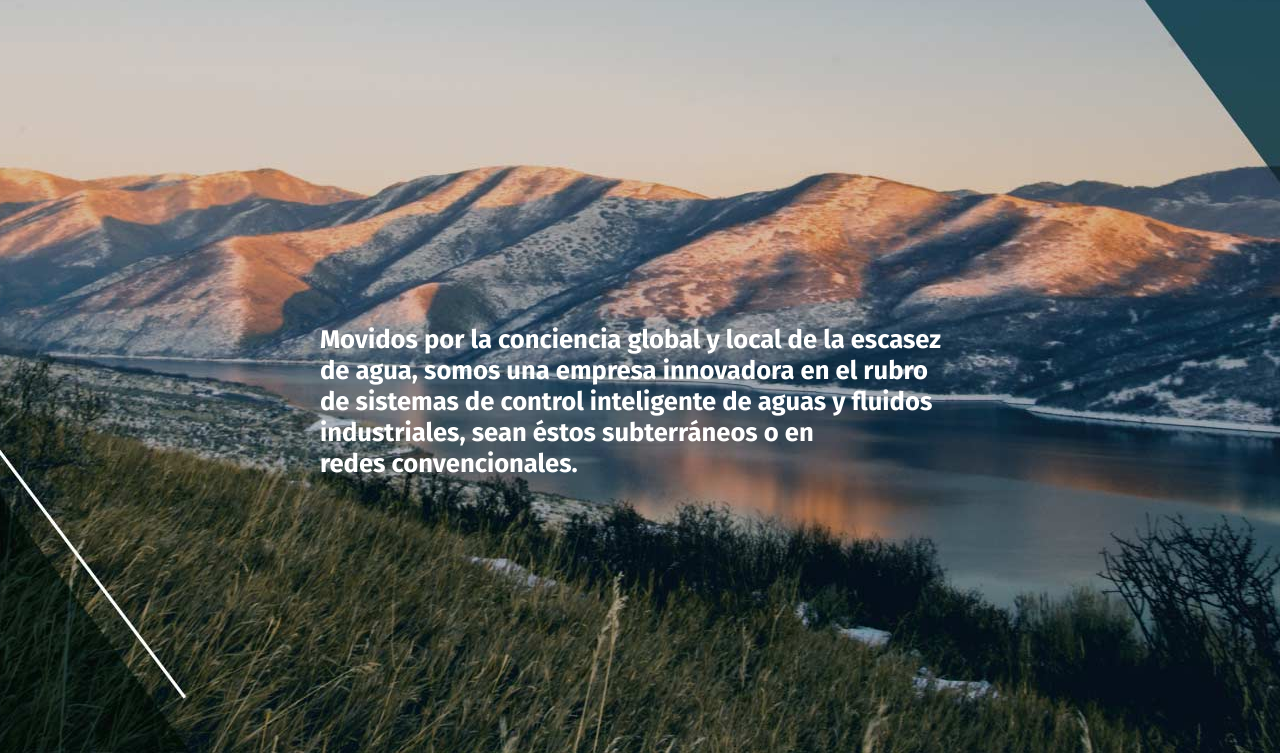
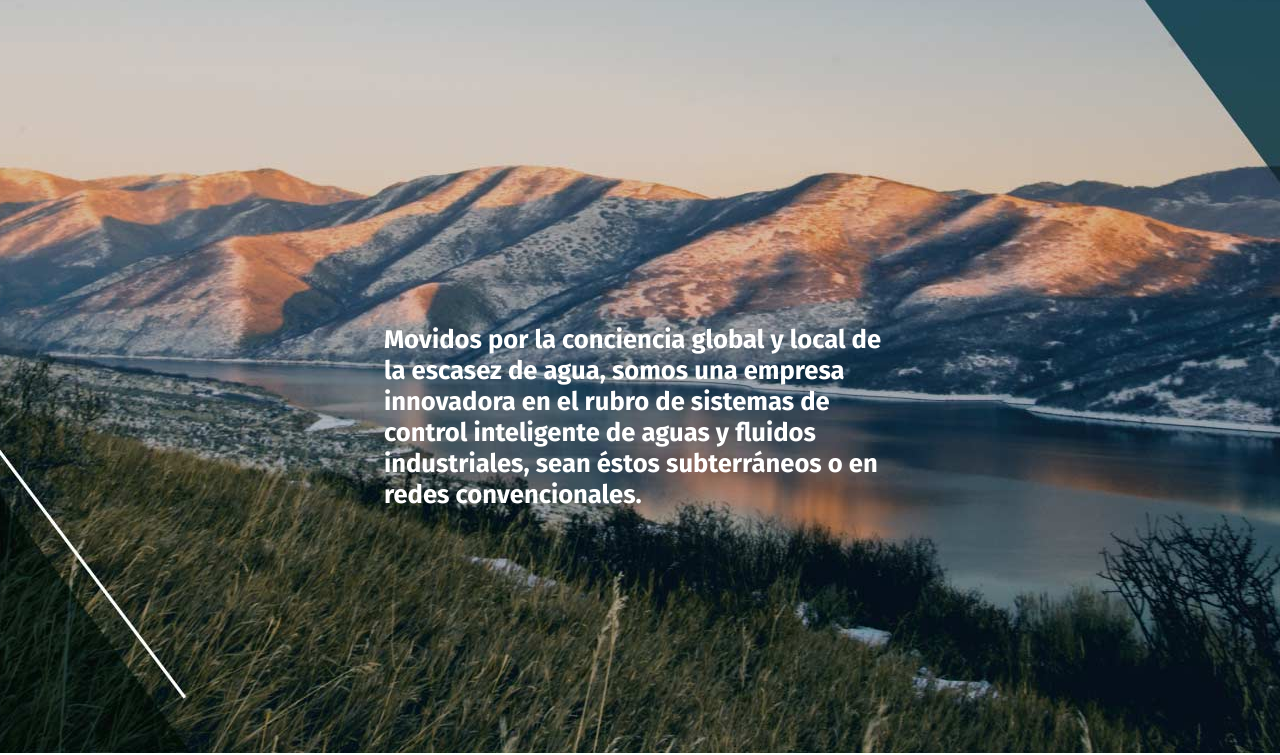
Before and after one commit to Matokosp/vectrum, a plain HTML site: page index.html in a window 1280 px wide. Shown: the part 76-831 px from the top of the page. Drawn offline with nearby package versions, Linux system fonts and the light colour scheme.

Commit message:
update h1

```diff
--- a/assets/css/mystyle.css
+++ b/assets/css/mystyle.css
@@ -38,19 +38,19 @@ a[x-apple-data-detectors] {
 	background-repeat: no-repeat;
 	background-position: center center;
 	height: 750px;
-	padding: 0 10vw;
+	padding: 0 5vw;
 	text-align: center;
 }
 
 .vectrum__intro h1 {
 	color: #fff;
-	font-size: 1.2em;
+	font-size: 1.1em;
 	text-align: left;
 }
 
 .vectrum__intro-logo {
 	width: 230px;
-	padding-top: 180px;
+	padding-top: 190px;
 	margin-bottom: 20px;
 }
 
--- a/assets/css/mystyle1000.css
+++ b/assets/css/mystyle1000.css
@@ -5,7 +5,7 @@
 .vectrum__intro {
 	background-image: url(../images/bkg-1-1000.jpg);
 	height: 759px;
-	padding: 0 25vw;
+	padding: 0 30vw;
 	margin-top: 70px;
 }
 
```
